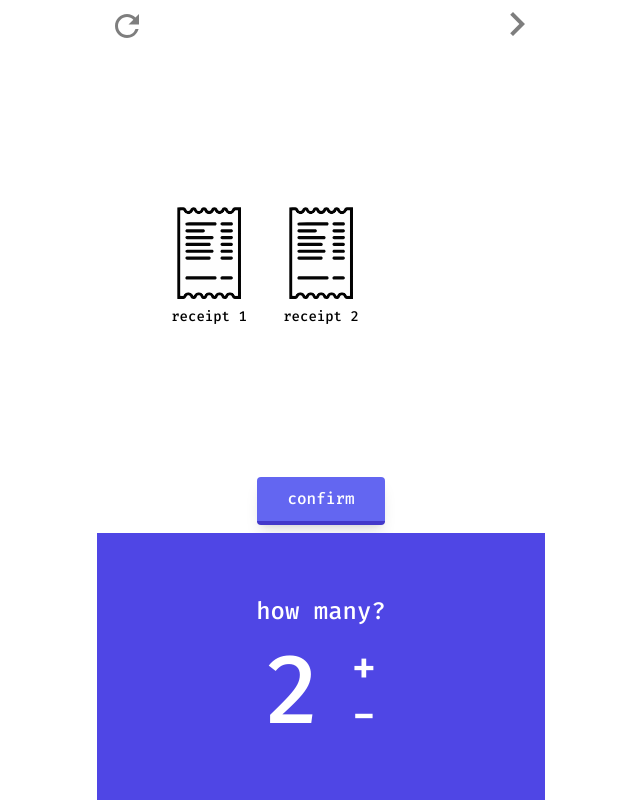
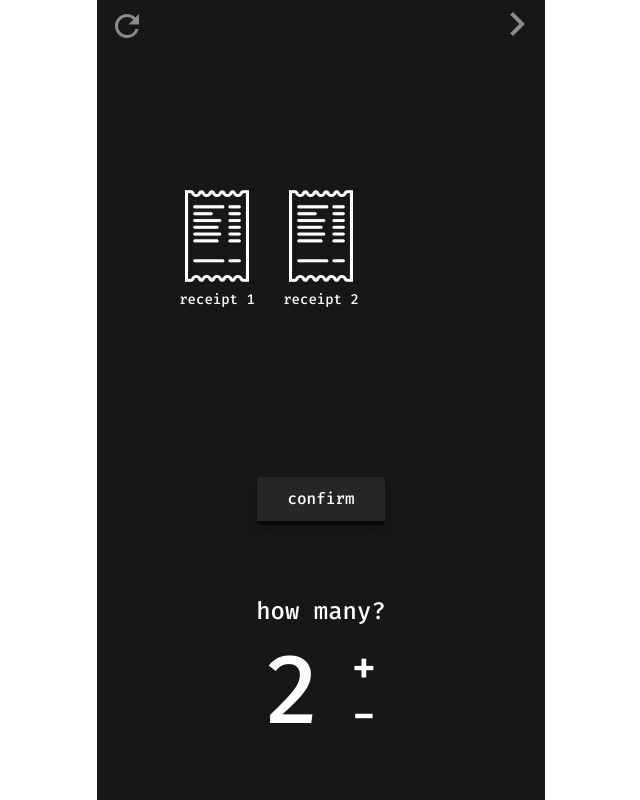
Before and after one commit to dropzoneknee/ReceiptRipper, a Next.js app: page / in a window 1280 px wide. Shown: the whole page, without its empty margins (319-959 px from the left). Built offline with nearby package versions, Linux system fonts and the light colour scheme.

Commit message:
changing color theme
- going dark

```diff
--- a/src/components/ui/items/ItemEntryAction.js
+++ b/src/components/ui/items/ItemEntryAction.js
@@ -4,7 +4,7 @@ import { MdKeyboardArrowLeft, MdKeyboardArrowRight } from "react-icons/md";
 export default function ItemEntryAction(props) {
   return (
     <div className="flex-col grow justify-center items-center overflow-hidden">
-      <div className="flex h-1/10 grow justify-center">
+      <div className="flex h-14 grow justify-center text-white">
         <div className="flex items-start ml-1">
           <button
             className="text-5xl active:opacity-100 opacity-50"
@@ -29,7 +29,7 @@ export default function ItemEntryAction(props) {
           )}
         </div>
       </div>
-      <div className="h-2/10 flex-col flex grow justify-center items-center ">
+      <div className="h-2/10 flex-col flex grow justify-center items-center text-white">
         <div className="flex justify-center mb-1">
           <h2 className="text-2xl">enter item</h2>
         </div>
@@ -57,7 +57,7 @@ export default function ItemEntryAction(props) {
         >
           {props.receiptDetails.map((data) => (
             <div
-              className="flex justify-start items-center flex-col min-w-scroll"
+              className="flex justify-start items-center flex-col min-w-scroll text-white"
               key={data.id}
             >
               <button
@@ -67,7 +67,7 @@ export default function ItemEntryAction(props) {
                 }}
               >
                 <Image
-                  src="/receipt.svg"
+                  src="/receipt.png"
                   alt="Receipt"
                   className="mb-2"
                   width={64}
@@ -93,20 +93,20 @@ export default function ItemEntryAction(props) {
       <div className="h-1/10 flex justify-center items-end grow ">
         <div className="grow flex justify-center space-x-2">
           <button
-            className="bg-indigo-500 mb-2 text-white rounded w-32 h-12 active:brightness-50 shadow-lg border-b-4 border-indigo-700"
+            className="bg-neutral-800 mb-2 text-white rounded w-32 h-12 active:brightness-50 shadow-lg border-b-4 border-neutral-950"
             onClick={props.splitComplete}
           >
             add item
           </button>
           {props.remainingSubtotal <= 0 ? (
             <button
-              className="bg-indigo-500 mb-2 text-white rounded w-32 h-12 active:brightness-50 shadow-lg border-b-4 border-indigo-700"
+              className="bg-neutral-800 mb-2 text-white rounded w-32 h-12 active:brightness-50 shadow-lg border-b-4 border-neutral-950"
               onClick={props.toSplitBill}
             >
               done
             </button>
           ) : (
-            <button className="bg-indigo-500 mb-2 text-white rounded w-32 h-12 shadow-lg border-b-4 border-indigo-700 opacity-20 cursor-not-allowed">
+            <button className="bg-neutral-800 mb-2 text-white rounded w-32 h-12 shadow-lg border-b-4 border-neutral-950 opacity-20 cursor-not-allowed">
               done
             </button>
           )}
--- a/src/components/ui/items/Items.js
+++ b/src/components/ui/items/Items.js
@@ -3,7 +3,7 @@ import Keypad from "@/components/form/Keypad";
 
 export default function Items(props) {
   return (
-    <div className="max-w-md bg-white overflow-hidden flex flex-col grow h-full">
+    <div className="max-w-md bg-neutral-900 overflow-hidden flex flex-col grow h-full">
       <div className="actionScreen h-2/3 overflow-hidden flex">
         <ItemEntryAction
           itemCost={props.itemCost}
@@ -17,7 +17,7 @@ export default function Items(props) {
           splitComplete={props.splitComplete}
         />
       </div>
-      <div className="interactionScreen h-1/3 bg-indigo-600 text-white overflow-hidden flex">
+      <div className="interactionScreen h-1/3 bg-neutral-900 text-white overflow-hidden flex">
         <Keypad
           changeState={props.changeState}
           subtractState={props.subtractState}
--- a/src/components/ui/receipts/Receipts.js
+++ b/src/components/ui/receipts/Receipts.js
@@ -3,7 +3,7 @@ import ReceiptsAddition from "./ReceiptsAddition";
 
 export default function Receipts(props) {
   return (
-    <div className="max-w-md bg-white overflow-hidden flex flex-col grow h-full">
+    <div className="max-w-md bg-neutral-900 overflow-hidden flex flex-col grow h-full">
       <div className="actionScreen h-2/3 overflow-hidden flex">
         <ReceiptsAction
           receiptDetails={props.receiptDetails}
@@ -11,7 +11,7 @@ export default function Receipts(props) {
           handleInputChange={props.handleInputChange}
         />
       </div>
-      <div className="interactionScreen h-1/3 bg-indigo-600 text-white overflow-hidden flex">
+      <div className="interactionScreen h-1/3 bg-neutral-900 text-white overflow-hidden flex">
         <ReceiptsAddition
           receiptAmount={props.receiptAmount}
           addReceipt={props.addReceipt}
--- a/src/components/ui/receipts/ReceiptsAction.js
+++ b/src/components/ui/receipts/ReceiptsAction.js
@@ -7,35 +7,35 @@ export default function ReceiptsAction(props) {
   };
 
   return (
-    <div className="flex-col flex grow ">
-      <div className="flex h-1/6 items-start mr-1 ml-3">
+    <div className="flex-col flex grow">
+      <div className="flex h-14 items-start mr-1 ml-3">
         <button
-          className="mt-2 text-4xl active:opacity-100 opacity-50"
+          className="mt-2 text-4xl active:opacity-100 opacity-50 text-white"
           onClick={() => location.reload()}
         >
           <MdRefresh />
         </button>
         <div className="grow"></div>
         <button
-          className="text-5xl active:opacity-100 opacity-50"
+          className="text-5xl active:opacity-100 opacity-50 text-white"
           onClick={props.toSubtotalPage}
         >
           <MdKeyboardArrowRight />
         </button>
       </div>
-      <div className="h-4/6 flex items-center justify-center grow">
+      <div className="flex items-center justify-center grow">
         <form
           autoComplete="off"
-          className="grid grid-cols-3 gap-8"
+          className="grid grid-cols-3 gap-6"
           onSubmit={submit}
         >
           {props.receiptDetails.map((data, index) => (
             <div
-              className="flex flex-col items-center justify-center text-sm"
+              className="flex flex-col items-center justify-center text-sm bg-neutral-900"
               key={index}
             >
               <Image
-                src="/receipt.svg"
+                src="/receipt.png"
                 alt="Receipt"
                 className="mb-2"
                 width={64}
@@ -47,7 +47,7 @@ export default function ReceiptsAction(props) {
                 name="name"
                 placeholder="Enter Name"
                 value={data.name}
-                className="w-20 text-center"
+                className="w-20 text-center bg-neutral-900 text-white"
                 autoComplete="off"
                 maxLength="10"
                 onClick={(event) =>
@@ -61,7 +61,7 @@ export default function ReceiptsAction(props) {
       </div>
       <div className="h-1/6 flex justify-center items-end">
         <button
-          className="bg-indigo-500 text-white rounded w-32 h-12 active:brightness-50 shadow-lg border-b-4 mb-2 border-indigo-700"
+          className="bg-neutral-800 text-white rounded w-32 h-12 active:brightness-50 shadow-lg border-b-4 mb-2 border-neutral-950"
           onClick={props.toSubtotalPage}
         >
           confirm
--- a/src/components/ui/subtotal/Subtotal.js
+++ b/src/components/ui/subtotal/Subtotal.js
@@ -3,7 +3,7 @@ import Keypad from "@/components/form/Keypad";
 
 export default function Subtotal(props) {
   return (
-    <div className="max-w-md bg-white overflow-hidden flex flex-col grow h-full">
+    <div className="max-w-md bg-neutral-900 overflow-hidden flex flex-col grow h-full">
       <div className="actionScreen h-2/3 overflow-hidden flex">
         <SubtotalAction
           toReceiptsPage={props.toReceiptsPage}
@@ -11,7 +11,7 @@ export default function Subtotal(props) {
           subtotal={props.subtotal}
         />
       </div>
-      <div className="interactionScreen h-1/3 bg-indigo-600 text-white overflow-hidden flex">
+      <div className="interactionScreen h-1/3 bg-neutral-900 text-white overflow-hidden flex">
         <Keypad
           changeState={props.changeState}
           subtractState={props.subtractState}
--- a/src/components/ui/subtotal/SubtotalAction.js
+++ b/src/components/ui/subtotal/SubtotalAction.js
@@ -2,25 +2,25 @@ import { MdKeyboardArrowLeft, MdKeyboardArrowRight } from "react-icons/md";
 
 export default function SubtotalAction(props) {
   return (
-    <div className="flex-col grow justify-center items-center">
-      <div className="flex h-1/5 items-start mr-1 ml-1">
+    <div className="flex-col flex grow justify-center items-center">
+      <div className="flex h-14 items-start mr-1 ml-1 w-full">
         <button
-          className="text-5xl active:opacity-100 opacity-50"
+          className="text-5xl active:opacity-100 opacity-50 text-white"
           onClick={props.toReceiptsPage}
         >
           <MdKeyboardArrowLeft />
         </button>
         <div className="grow"></div>
       </div>
-      <div className="flex h-3/5  flex-col justify-center items-center grow">
+      <div className="flex flex-col justify-center items-center grow">
         <div className="flex justify-center mb-2">
-          <h2 className="text-2xl">enter subtotal</h2>
+          <h2 className="text-2xl text-white">enter subtotal</h2>
         </div>
         <div
           className={
             props.subtotal == 0
-              ? "opacity-30 flex justify-center mb-2"
-              : "flex justify-center mb-2"
+              ? "opacity-30 flex justify-center mb-2 text-white"
+              : "flex justify-center mb-2 text-white"
           }
         >
           $<h1 className="text-6xl">{props.subtotal.toFixed(2)}</h1>
@@ -29,13 +29,13 @@ export default function SubtotalAction(props) {
       <div className="h-1/5 flex items-end justify-center">
         {props.subtotal > 0 ? (
           <button
-            className="bg-indigo-500 mb-2 text-white rounded w-32 h-12 active:brightness-50 shadow-lg border-b-4 border-indigo-700"
+            className="bg-neutral-800 mb-2 text-white rounded w-32 h-12 active:brightness-50 shadow-lg border-b-4 border-neutral-950"
             onClick={props.toItemEntryPage}
           >
             next
           </button>
         ) : (
-          <button className="bg-indigo-500 mb-2 text-white rounded w-32 h-12 shadow-lg border-b-4 border-indigo-700 opacity-20 cursor-not-allowed">
+          <button className="bg-neutral-800 mb-2 text-white rounded w-32 h-12 shadow-lg border-b-4 border-neutral-950 opacity-20 cursor-not-allowed">
             next
           </button>
         )}
```
Also changed, not shown: src/components/ui/results/Result.js (+8 -8 lines), public/receipt.png (added).
